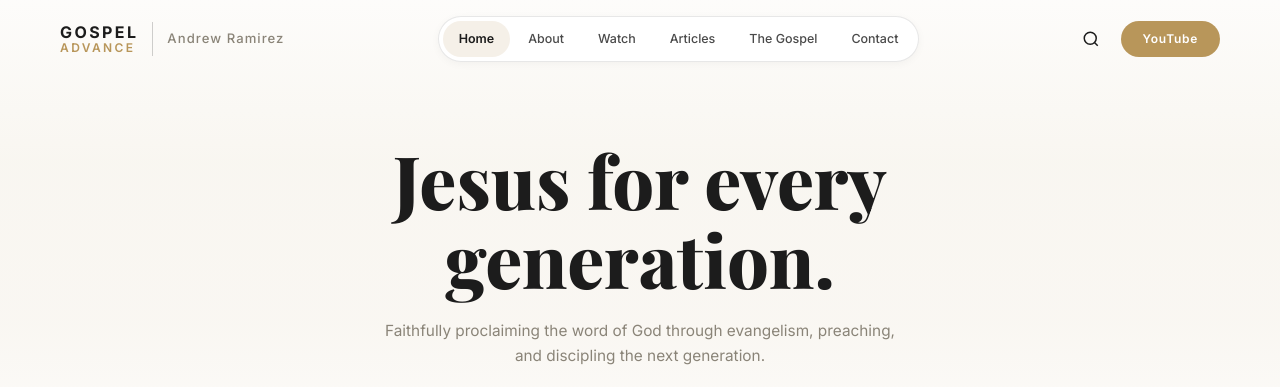
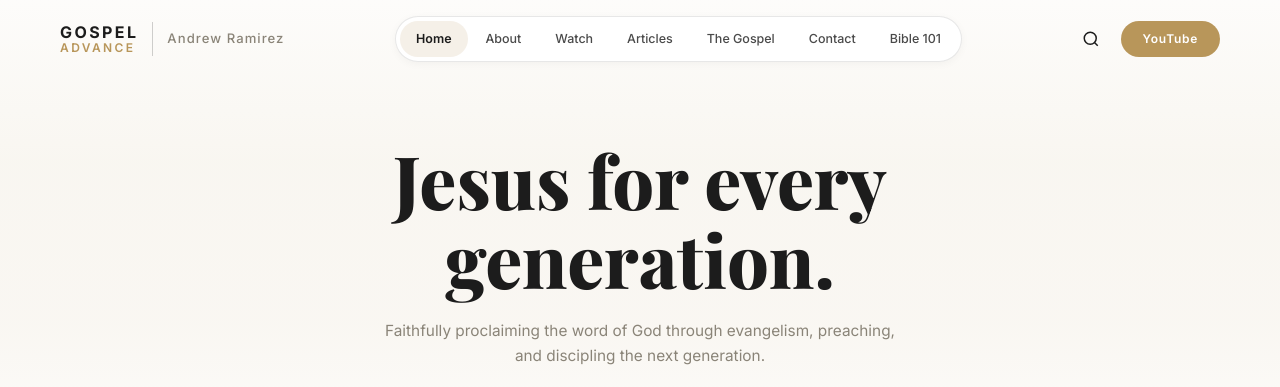
Before and after one commit to andrewramirezmbc-dot/Gospel-Advance, a plain HTML site: page index.html in a window 1280 px wide. Shown: the top 387 px of the page. Drawn offline with nearby package versions, Linux system fonts and the light colour scheme; a web font is replaced by a local one.

Commit message:
Add files via upload

```diff
--- a/index.html
+++ b/index.html
@@ -308,6 +308,7 @@ a:focus-visible,button:focus-visible,input:focus-visible,textarea:focus-visible{
       <a href="articles.html">Articles</a>
       <a href="#gospel">The Gospel</a>
       <a href="#contact">Contact</a>
+      <a href="https://stirring-babka-630d70.netlify.app/" target="_blank">Bible 101</a>
     </div>
     <div class="nav-right">
       <a href="#connect" class="nav-search" aria-label="Search">
@@ -330,6 +331,7 @@ a:focus-visible,button:focus-visible,input:focus-visible,textarea:focus-visible{
   <a href="articles.html">Articles</a>
   <a href="#gospel">The Gospel</a>
   <a href="#contact">Contact</a>
+  <a href="https://stirring-babka-630d70.netlify.app/" target="_blank">Bible 101</a>
   <a href="https://www.youtube.com/@AndrewRamirez-Sermons?sub_confirmation=1" target="_blank" class="nav-give" style="margin-top:8px;">YouTube</a>
 </div>
 
@@ -641,6 +643,7 @@ a:focus-visible,button:focus-visible,input:focus-visible,textarea:focus-visible{
           <li><a href="articles.html">Articles</a></li>
           <li><a href="#gospel">The Gospel</a></li>
           <li><a href="#contact">Contact</a></li>
+          <li><a href="https://stirring-babka-630d70.netlify.app/" target="_blank">Bible 101</a></li>
         </ul>
       </div>
       <div class="footer-col">
```
Also changed, not shown: articles.html (+3 -0 lines), discipleship.html (+3 -0 lines), gospel-advance-website.html (+3 -0 lines), problem-of-evil.html (+3 -0 lines), sermons.html (+3 -0 lines), seven-components.html (+3 -0 lines).
